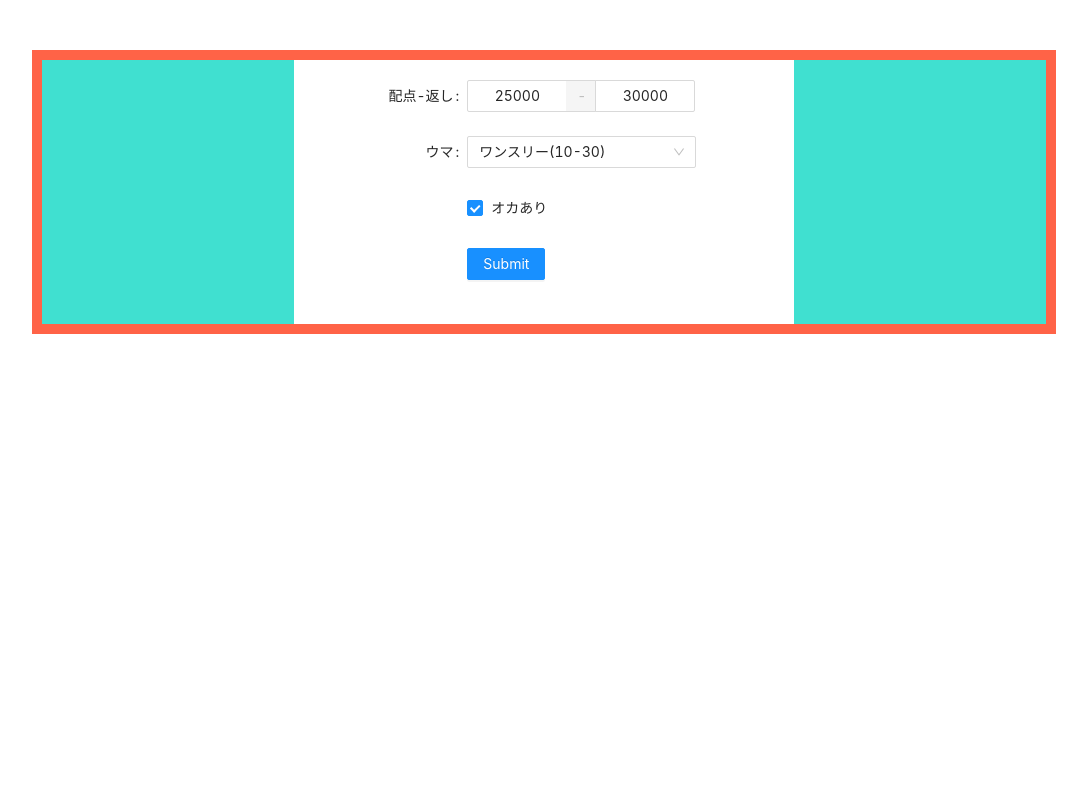
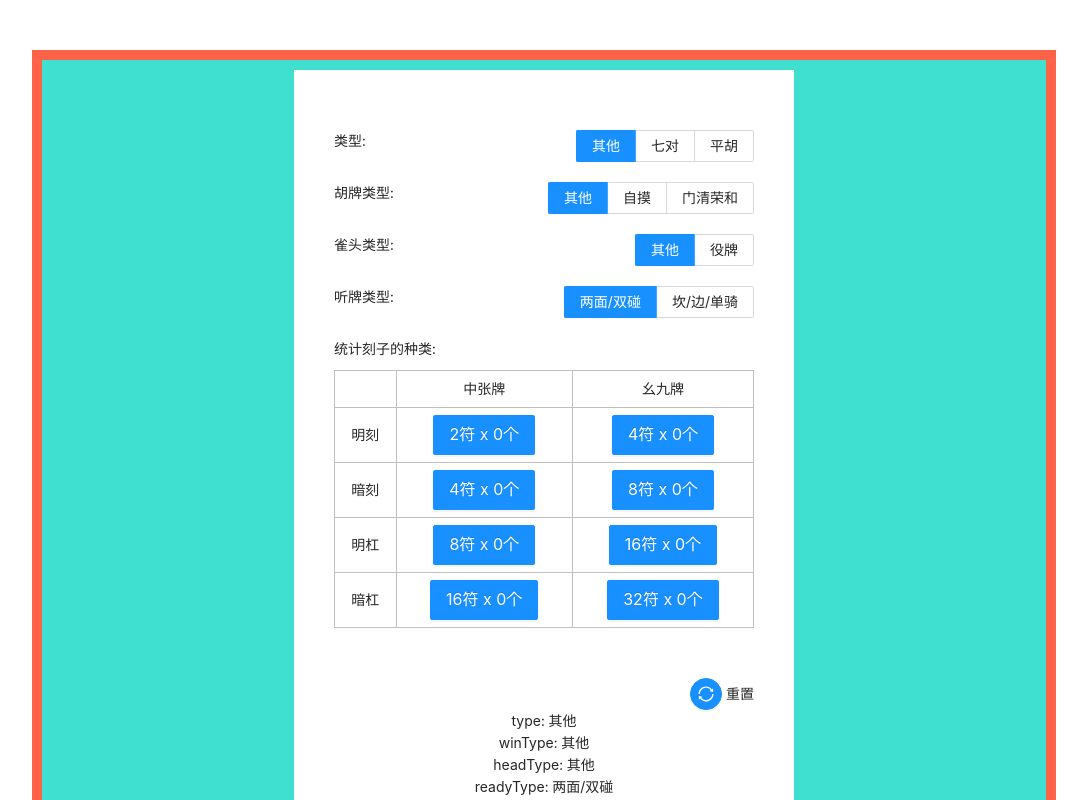
Before and after one commit to KuroiCc/mahjong-record-counter-react, a React (Create React App) app: page /test in a window 1280 px wide. Shown: the top 800 px of the page, without its empty margins (96-1183 px from the left). Built offline with nearby package versions, Linux system fonts and the light colour scheme.

Commit message:
feat: create CountPointsPage, UI&Date Bounding

```diff
--- /dev/null
+++ b/src/pages/countPointsPage/CountPointsPage.module.css
@@ -0,0 +1,10 @@
+.concealed-triplet-table {
+  bordercollapse: 'collapse';
+  margin: 10px auto 0;
+  width: 100%;
+}
+
+.concealed-triplet-table td {
+  border: 1px solid silver;
+  padding: 0.5em;
+}
--- /dev/null
+++ b/src/pages/countPointsPage/CountPointsPage.tsx
@@ -0,0 +1,223 @@
+import React, { useState } from 'react'
+import { Radio, RadioChangeEvent, Button } from 'antd'
+import { RadioGroupOptionType, RadioGroupButtonStyle } from 'antd/lib/radio'
+import { SyncOutlined } from '@ant-design/icons'
+
+// local imports
+import styles from './CountPointsPage.module.css'
+
+type CountPointsFormOptionField = 'type' | 'winType' | 'headType' | 'readyType'
+// eslint-disable-next-line @typescript-eslint/no-explicit-any
+type CountPointsFormOption = Record<CountPointsFormOptionField, any> & { [key: string]: any }
+// eslint-disable-next-line @typescript-eslint/no-explicit-any
+type CountPointsFormStates = Record<CountPointsFormOptionField, [any, React.Dispatch<any>]> & { [key: string]: any } // prettier-ignore
+
+export const CountPointsPage: React.FC = () => {
+  const states: CountPointsFormStates = {
+    type: useState('其他'),
+    winType: useState('其他'),
+    headType: useState('其他'),
+    readyType: useState('两面/双碰')
+  }
+  // eslint-disable-next-line @typescript-eslint/no-explicit-any
+  const [concealedTriplet, setConcealedTriplet] = useState<{ [key: string]: any }>({
+    // 中张牌
+    z: {
+      // 明刻
+      mk: { count: 0, score: 2 },
+      // 暗刻
+      ak: { count: 0, score: 4 },
+      // 明杠
+      mg: { count: 0, score: 8 },
+      // 暗杠
+      ag: { count: 0, score: 16 }
+    },
+    // 幺九牌
+    y: {
+      mk: { count: 0, score: 4 },
+      ak: { count: 0, score: 8 },
+      mg: { count: 0, score: 16 },
+      ag: { count: 0, score: 32 }
+    }
+  })
+
+  const RGProps: { optionType: RadioGroupOptionType; buttonStyle: RadioGroupButtonStyle } = {
+    optionType: 'button',
+    buttonStyle: 'solid'
+  }
+  const createRGProps = (optionName: string) => {
+    return {
+      value: states[optionName][0],
+      onChange: ({ target }: RadioChangeEvent) => {
+        console.log(`${target.name} checked = ${target.value}`)
+        if (target.name) {
+          states[target.name][1](target.value)
+        }
+      },
+      ...RGProps
+    }
+  }
+
+  const options: CountPointsFormOption = {
+    type: {
+      label: '类型',
+      value: [
+        { label: '其他', value: '其他' },
+        { label: '七对', value: '七对' },
+        { label: '平胡', value: '平胡' }
+      ]
+    },
+    winType: {
+      label: '胡牌类型',
+      value: [
+        { label: '其他', value: '其他' },
+        { label: '自摸', value: '自摸' },
+        { label: '门清荣和', value: '门清荣和' }
+      ]
+    },
+    headType: {
+      label: '雀头类型',
+      value: [
+        { label: '其他', value: '其他' },
+        { label: '役牌', value: '役牌' }
+      ]
+    },
+    readyType: {
+      label: '听牌类型',
+      value: [
+        { label: '两面/双碰', value: '两面/双碰' },
+        { label: '坎/边/单骑', value: '坎/边/单骑' }
+      ]
+    }
+  }
+
+  // eslint-disable-next-line comma-spacing
+  const zip = <T,>(rows: Array<Array<T>>) => rows[0].map((_, c) => rows.map((row) => row[c]))
+
+  return (
+    <div
+      style={{
+        width: '500px',
+        backgroundColor: 'white',
+        padding: '40px',
+        margin: '0 auto'
+      }}
+    >
+      {Object.keys(options).map((optionName) => {
+        return (
+          <div
+            key={optionName}
+            style={{
+              display: 'flex',
+              justifyContent: 'space-between',
+              marginTop: '20px'
+            }}
+          >
+            <div>{options[optionName].label}:</div>
+            <Radio.Group
+              name={optionName}
+              options={options[optionName].value}
+              {...createRGProps(optionName)}
+            />
+          </div>
+        )
+      })}
+      <div style={{ marginTop: '20px', textAlign: 'left' }}>统计刻子的种类: </div>
+      <table className={styles['concealed-triplet-table']}>
+        <thead>
+          <tr>
+            <td></td>
+            <td>中张牌</td>
+            <td>幺九牌</td>
+          </tr>
+        </thead>
+        <tbody>
+          {zip([
+            ['明刻', '暗刻', '明杠', '暗杠'],
+            // eslint-disable-next-line @typescript-eslint/no-explicit-any
+            Object.keys(concealedTriplet.z).map((key) => ['z', key] as any),
+            // eslint-disable-next-line @typescript-eslint/no-explicit-any
+            Object.keys(concealedTriplet.y).map((key) => ['y', key] as any)
+          ]).map(([label, y, z]) => {
+            return (
+              <tr key={label}>
+                <td>{label}</td>
+                {[y, z].map(([tileType, elementsType]) => {
+                  return (
+                    <td key={`${tileType}-${elementsType}`}>
+                      <Button
+                        type="primary"
+                        size="large"
+                        onClick={() => {
+                          setConcealedTriplet({
+                            ...concealedTriplet,
+                            [tileType]: {
+                              ...concealedTriplet[tileType],
+                              [elementsType]: {
+                                ...concealedTriplet[tileType][elementsType],
+                                count: concealedTriplet[tileType][elementsType].count + 1
+                              }
+                            }
+                          })
+                        }}
+                      >
+                        {concealedTriplet[tileType][elementsType].score}符 x{' '}
+                        {concealedTriplet[tileType][elementsType].count}个
+                      </Button>
+                    </td>
+                  )
+                })}
+              </tr>
+            )
+          })}
+        </tbody>
+      </table>
+      <div
+        style={{
+          textAlign: 'right',
+          marginTop: '50px'
+        }}
+      >
+        <Button
+          icon={<SyncOutlined />}
+          type="primary"
+          shape="circle"
+          // size="large"
+          onClick={() => {
+            Object.keys(states).forEach((key) => {
+              states[key][1]('其他')
+            })
+            states.readyType[1]('两面/双碰')
+            setConcealedTriplet({
+              z: {
+                mk: { count: 0, score: 2 },
+                ak: { count: 0, score: 4 },
+                mg: { count: 0, score: 8 },
+                ag: { count: 0, score: 16 }
+              },
+              y: {
+                mk: { count: 0, score: 4 },
+                ak: { count: 0, score: 8 },
+                mg: { count: 0, score: 16 },
+                ag: { count: 0, score: 32 }
+              }
+            })
+          }}
+        />{' '}
+        重置
+      </div>
+      {/* debug */}
+      <div>
+        {Object.keys(states).map((state) => {
+          return (
+            <div key={state}>
+              {state}: {states[state][0]}
+            </div>
+          )
+        })}
+      </div>
+
+      <div>{JSON.stringify(concealedTriplet)}</div>
+    </div>
+  )
+}
--- /dev/null
+++ b/src/pages/countPointsPage/index.ts
@@ -0,0 +1 @@
+export * from './CountPointsPage'
--- a/src/pages/index.ts
+++ b/src/pages/index.ts
@@ -1 +1,2 @@
 export * from './testPage'
+export * from './countPointsPage'
--- a/src/pages/testPage/testPage.tsx
+++ b/src/pages/testPage/testPage.tsx
@@ -1,12 +1,13 @@
 import React from 'react'
 // local imports
 import styles from './testPage.module.css'
-import { PtSettingForm } from '../../components'
+// import { PtSettingForm } from '../../components'
+import { CountPointsPage } from '..'
 
 export const TestPage: React.FC = () => {
   return (
-    <div className={styles.testPageStage}>
-      <PtSettingForm />
+    <div className={styles.testPageStage} style={{ padding: '10px' }}>
+      <CountPointsPage />
     </div>
   )
 }
```
